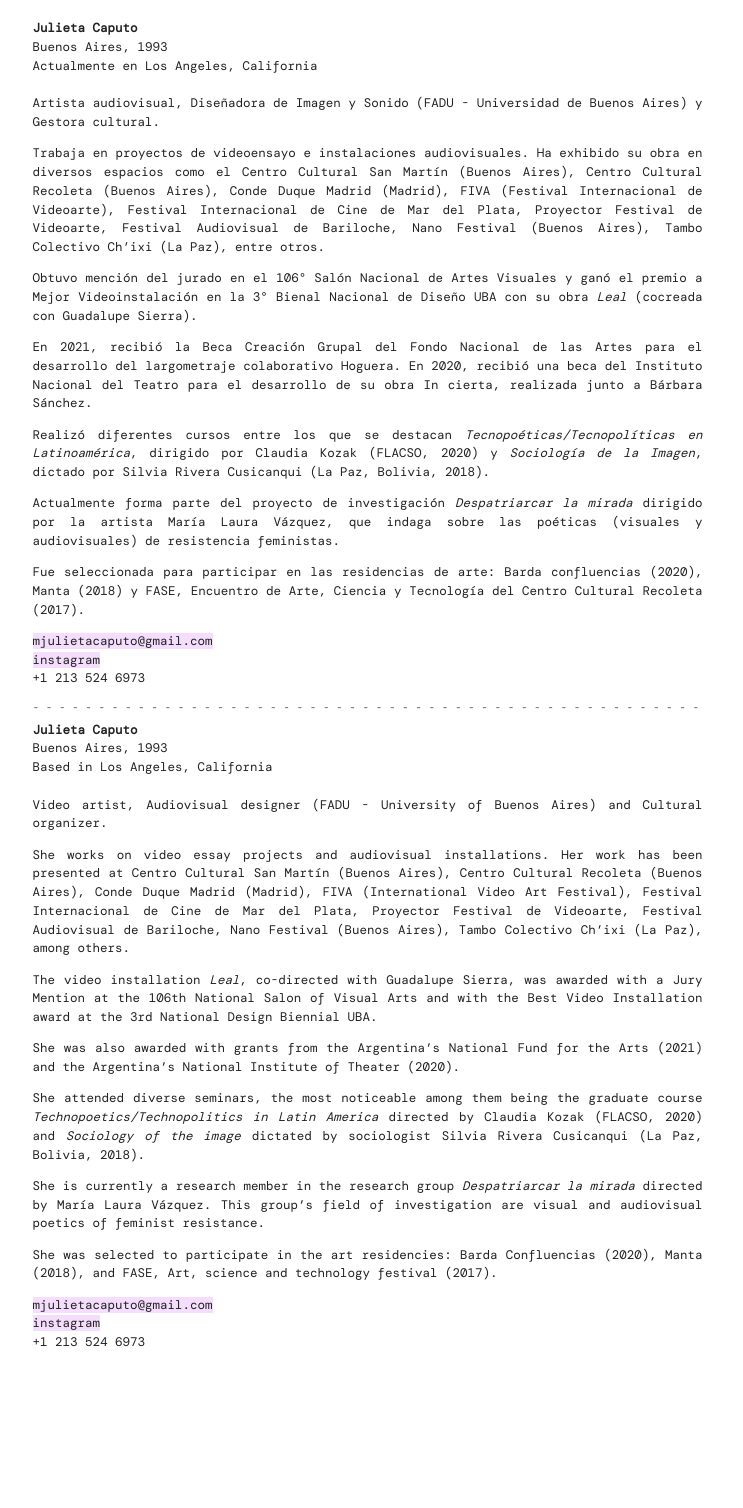
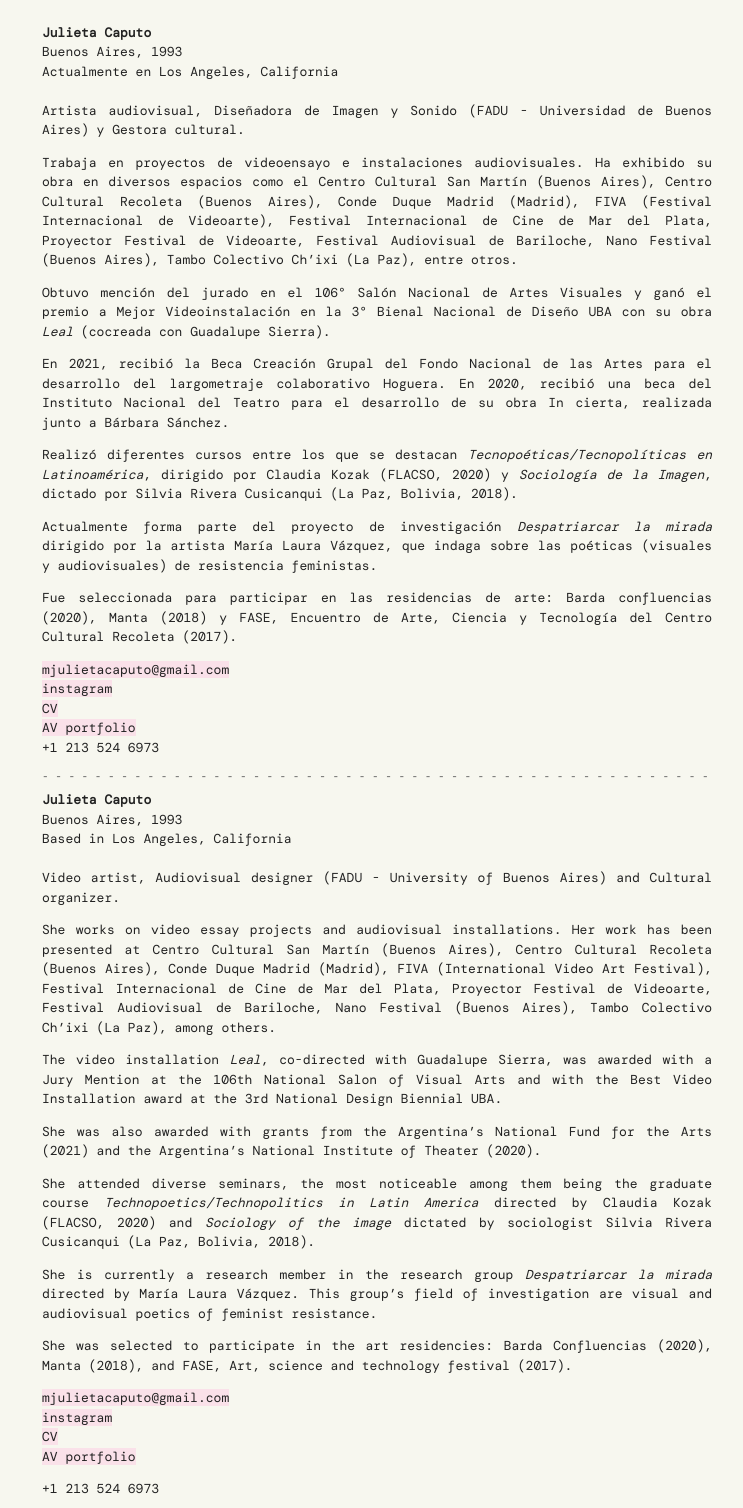
Before and after one commit to julietacaputo/julietacaputo.com, a plain HTML site: page index.html in a window 1280 px wide. Shown: the part 512-2020 px from the top of the page, without its empty margins (205-948 px from the left). Before the commit the page ends 1964 px from the top, so only its background shows below. Drawn offline with nearby package versions, Linux system fonts and the light colour scheme; a web font is replaced by a local one.

Commit message:
added cv and portfolio

```diff
--- a/atom.xml
+++ b/atom.xml
@@ -2,10 +2,10 @@
 <feed xmlns="http://www.w3.org/2005/Atom">
 
  <title>Julieta Caputo</title>
- <link href="http://localhost:4000/atom.xml" rel="self"/>
- <link href="http://localhost:4000/"/>
- <updated>2021-11-24T13:46:02-08:00</updated>
- <id>http://localhost:4000</id>
+ <link href="https://github.com/karloespiritu/blackdoc/atom.xml" rel="self"/>
+ <link href="https://github.com/karloespiritu/blackdoc/"/>
+ <updated>2023-12-20T12:12:38-08:00</updated>
+ <id>https://github.com/karloespiritu/blackdoc</id>
  <author>
    <name>Karlo Espiritu</name>
    <email></email>
--- a/feed.xml
+++ b/feed.xml
@@ -1 +1 @@
-<?xml version="1.0" encoding="utf-8"?><feed xmlns="http://www.w3.org/2005/Atom" ><generator uri="https://jekyllrb.com/" version="3.9.0">Jekyll</generator><link href="http://localhost:4000/feed.xml" rel="self" type="application/atom+xml" /><link href="http://localhost:4000/" rel="alternate" type="text/html" /><updated>2021-11-24T13:46:02-08:00</updated><id>http://localhost:4000/feed.xml</id><title type="html">Julieta Caputo</title><author><name>Karlo Espiritu</name></author></feed>
+<?xml version="1.0" encoding="utf-8"?><feed xmlns="http://www.w3.org/2005/Atom" ><generator uri="https://jekyllrb.com/" version="3.9.0">Jekyll</generator><link href="https://github.com/karloespiritu/blackdoc/feed.xml" rel="self" type="application/atom+xml" /><link href="https://github.com/karloespiritu/blackdoc/" rel="alternate" type="text/html" /><updated>2023-12-20T12:12:38-08:00</updated><id>https://github.com/karloespiritu/blackdoc/feed.xml</id><title type="html">Julieta Caputo</title><author><name>Karlo Espiritu</name></author></feed>
--- a/index.html
+++ b/index.html
@@ -622,7 +622,11 @@ Artista audiovisual, Diseñadora de Imagen y Sonido (FADU - Universidad de Bueno
 <p>Fue seleccionada para participar en las residencias de arte: Barda confluencias (2020), Manta (2018) y FASE, Encuentro de Arte, Ciencia y Tecnología del Centro Cultural Recoleta (2017).</p>
 
 <p><a href="mailto:mjulietacaputo@gmail.com">mjulietacaputo@gmail.com</a><br />
-<a href="https://www.instagram.com/julieta.caputo/" target="_blank">instagram</a>  <br />
+<a href="https://www.instagram.com/julieta.caputo/" target="_blank">instagram</a>
+<br />
+<a href="public/docs/CV_Julieta_Caputo_2024.pdf">CV</a>
+<br />
+<a href="public/docs/AV_portfolio_Julieta_Caputo.pdf">AV portfolio</a>   <br />
 +1 213 524 6973</p>
 
 <h6 id="-----------------------------------------------------------------------------------------------------">- - - - - - - - - - - - - - - - - - - - - - - - - - - - - - - - - - - - - - - - - - - - - - - - - - -</h6>
@@ -649,8 +653,13 @@ Video artist, Audiovisual designer (FADU - University of Buenos Aires) and Cultu
 <p>She was selected to participate in the art residencies: Barda Confluencias (2020), Manta (2018), and FASE, Art, science and technology festival (2017).</p>
 
 <p><a href="mailto:mjulietacaputo@gmail.com">mjulietacaputo@gmail.com</a><br />
-<a href="https://www.instagram.com/julieta.caputo/" target="_blank">instagram</a>  <br />
-+1 213 524 6973</p>
+<a href="https://www.instagram.com/julieta.caputo/" target="_blank">instagram</a>
+<br />
+<a href="public/docs/CV_Julieta_Caputo_2024.pdf">CV</a>
+<br />
+<a href="public/docs/AV_portfolio_Julieta_Caputo.pdf">AV portfolio</a></p>
+
+<p>+1 213 524 6973</p>
 
 
 </div>
--- a/public/css/blackdoc.css
+++ b/public/css/blackdoc.css
@@ -33,7 +33,7 @@ html {
 
 body {
   color: #222;
-  background-color: #ffffff;
+  background-color: #f7f7ef;
 }
 
 h1,
@@ -72,14 +72,14 @@ h6 a {
 
 a {
   color: #222;
-  background-color: #f5ddfd;
+  background-color: #fae1e9;
   transition: color ease 0.3s;
 }
 
 a:hover {
   color: #222;
   text-decoration: none;
-  background-color: #e8fc76;
+  background-color: #ccffcc;
 
 }
 
@@ -163,7 +163,7 @@ tbody tr:nth-child(odd) th {
 }
 @media (min-width: 58em) {
   html {
-    font-size: 12.5px;
+    font-size: 13px;
   }
 }
 
@@ -210,7 +210,7 @@ tbody tr:nth-child(odd) th {
   text-align: center;
   padding: 2rem 1rem;
   color: rgba(255, 255, 255, .5);
-  background-color: #ffffff;
+  background-color: #f7f7ef;
   overflow: auto;
 }
 @media (min-width: 48em) {
@@ -251,7 +251,7 @@ a.sidebar-nav-item:hover,
 a.sidebar-nav-item:focus {
   /*  text-decoration: underline; */
   text-decoration: none;
-  background-color: #f5ddfd;
+  background-color: #fae1e9;
 }
 
 a.sidebar-nav-item:visited {
@@ -263,7 +263,7 @@ a.sidebar-nav-item:visited {
 
 .sidebar-nav-item.active {
   /*font-weight: bold;*/
-  background-color: #e8fc76;
+  background-color: #ccffcc;
   /*  color: #F00;*/
 }
 
```
Also changed, not shown: 2 other files.
